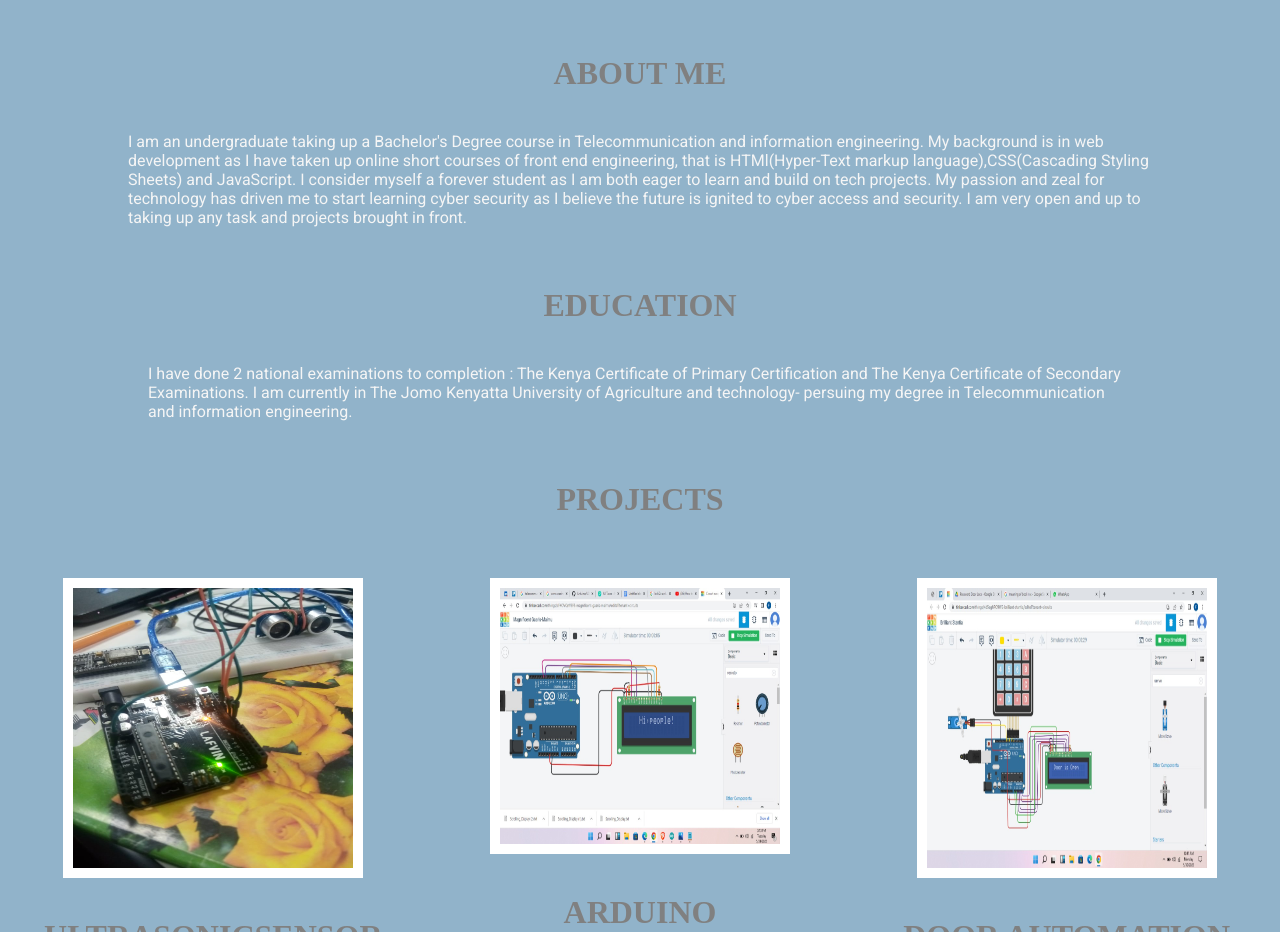
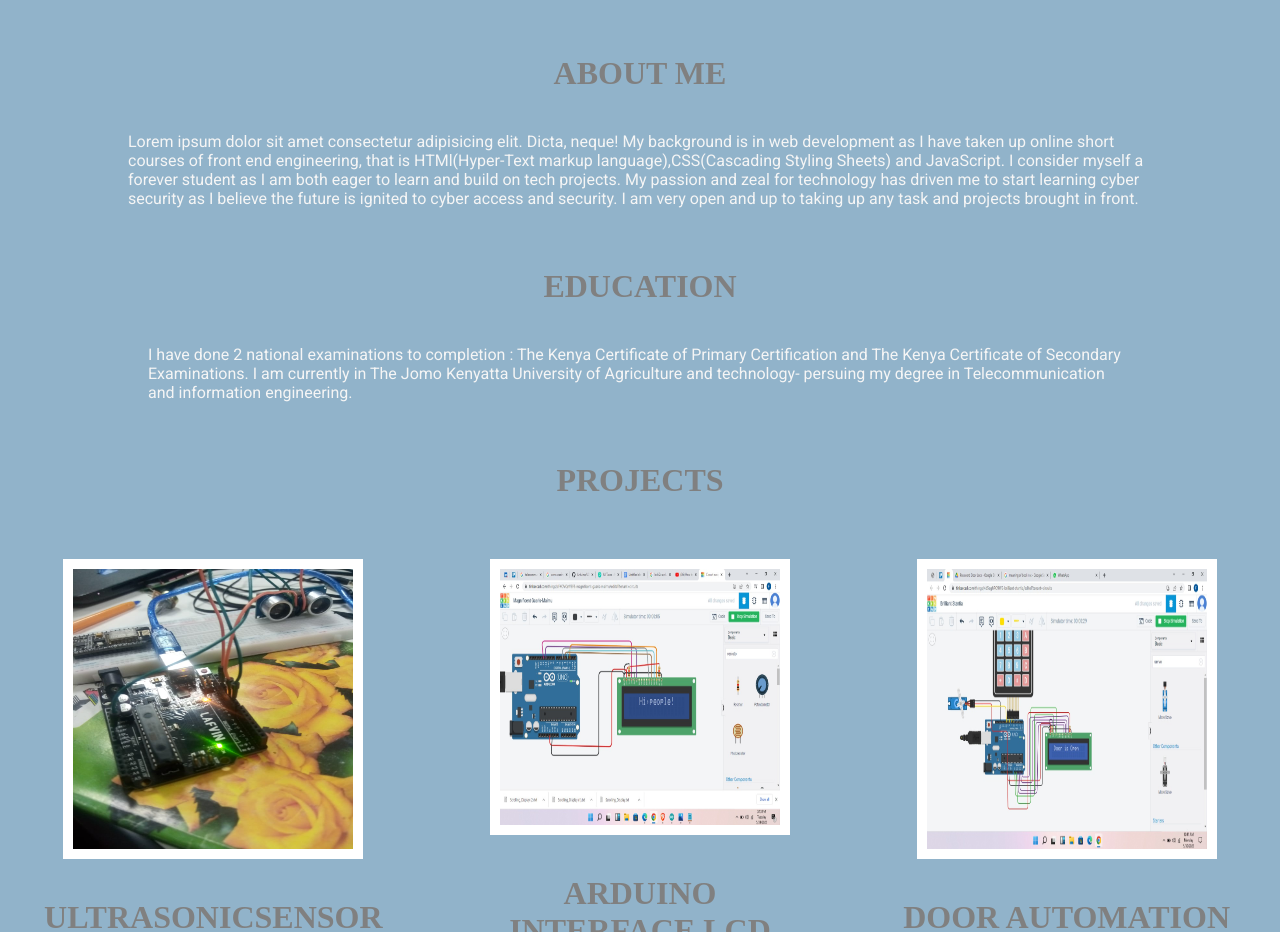
Before and after one commit to Mainadeveloper/Mainadeveloper.github.io, a plain HTML site: page index.html in a window 1280 px wide. Shown: the part 902-1834 px from the top of the page. Drawn offline with Linux system fonts and the light colour scheme.

```diff
--- a/index.html
+++ b/index.html
@@ -42,9 +42,10 @@
                 <div id="intro">
                     <div id="intro_p">
                         <p class="para">
-                            I am an undergraduate taking up a Bachelor's Degree course in Telecommunication and
+                            <!-- I am an undergraduate taking up a Bachelor's Degree course in Telecommunication and
                             information
-                            engineering.
+                            engineering. -->
+                            Lorem ipsum dolor sit amet consectetur adipisicing elit. Dicta, neque!
                             My background is in web development as I have taken up online short courses of front end
                             engineering, that is HTMl(Hyper-Text markup language),CSS(Cascading Styling Sheets) and
                             JavaScript.
```
